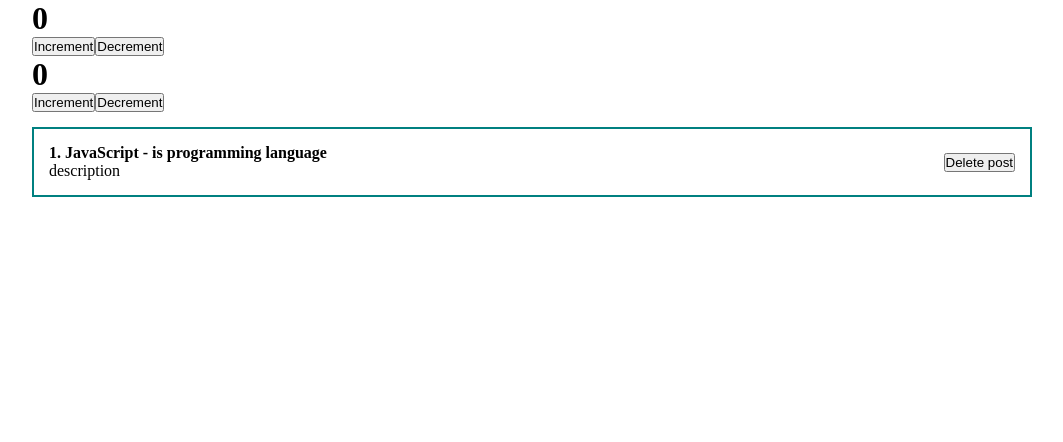
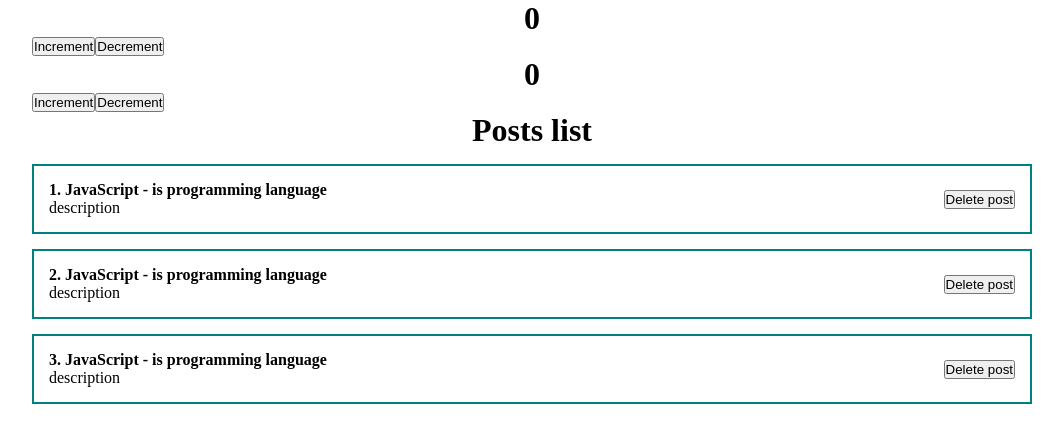
Before and after one commit to elijahmylcev/ReactFC, a React (Create React App) app: page / in a window 1280 px wide. Shown: the top 442 px of the page, without its empty margins (108-1171 px from the left). Built offline with nearby package versions, Linux system fonts and the light colour scheme.

Commit message:
Map for array

```diff
--- a/src/App.css
+++ b/src/App.css
@@ -13,6 +13,10 @@
   width: 1000px;
 }
 
+h1 {
+  text-align: center;
+}
+
 .post {
   display: flex;
   padding: 15px;
--- a/src/App.js
+++ b/src/App.js
@@ -1,15 +1,21 @@
-import React from 'react';
+import React, { useState } from 'react';
 import ClassCounter from './components/ClassCounter';
 import Counter from './components/Counter';
 import './App.css';
 import PostItem from './components/PostItem';
 
 function App() {
+  const [posts] = useState([
+    { id: 1, title: 'JavaScript - is programming language', body: 'description' },
+    { id: 2, title: 'JavaScript - is programming language', body: 'description' },
+    { id: 3, title: 'JavaScript - is programming language', body: 'description' },
+  ]);
   return (
     <div className="App">
       <Counter />
       <ClassCounter />
-      <PostItem post={{ id: 1, title: 'JavaScript - is programming language', body: 'description' }} />
+      <h1>Posts list</h1>
+      {posts.map((post) => <PostItem post={post} key={post.id} />)}
     </div>
   );
 }
```
